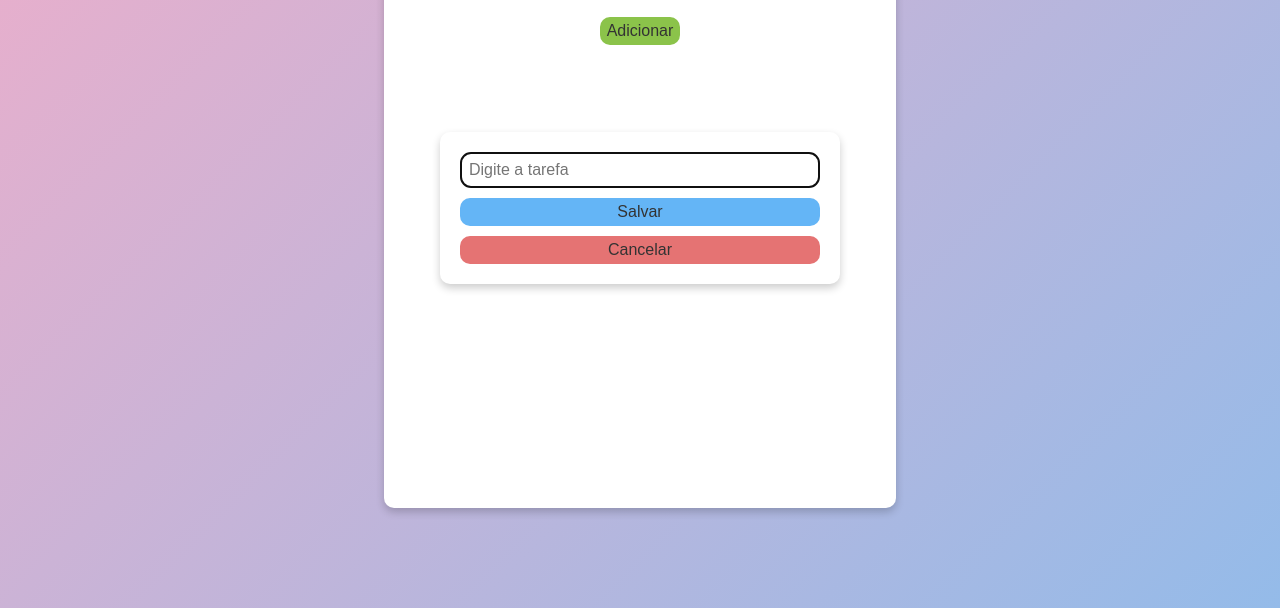
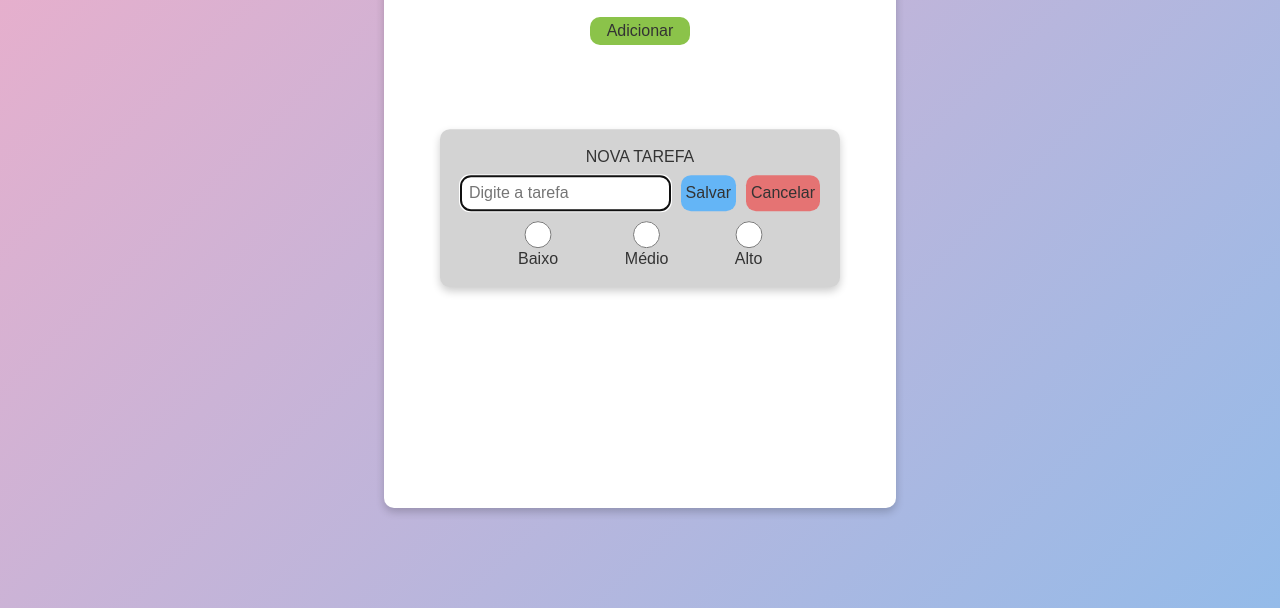
Before and after one commit to NickesMelo/lista-de-tarefas, a plain HTML site: page index.html in a window 1280 px wide. Both pictures are taken after a click on the button "Adicionar". Shown: the part 192-800 px from the top of the page. Drawn offline with Linux system fonts and the light colour scheme.

Commit message:
Adcionado grau de prioridade e css

```diff
--- a/assets/css/style.css
+++ b/assets/css/style.css
@@ -1,4 +1,3 @@
-/* Definição de variáveis para manter a consistência */
 :root {
     --primary-color: #8BC34A;
     --secondary-color: #64B5F6;
@@ -65,7 +64,7 @@ button {
 }
 
 #btn-add {
-    width: 80px;
+    width: 100px;
     background-color: var(--primary-color);
 }
 
@@ -140,7 +139,7 @@ button {
     top: 50%;
     left: 50%;
     transform: translate(-50%, -50%);
-    background-color: white;
+    background-color: lightgray;
     padding: var(--padding-medium);
     border-radius: var(--border-radius);
     box-shadow: var(--shadow);
@@ -150,10 +149,15 @@ button {
     text-align: center;
 }
 
+#modal-container-general h2{
+    text-transform: uppercase;
+}
+
 .modal-content {
     display: flex;
-    flex-direction: column;
+    flex-direction: line;
     gap: 10px;
+    margin-top: 10px;
 }
 
 #task-input {
@@ -162,6 +166,27 @@ button {
     border-radius: var(--border-radius);
     font-size: 1rem;
     width: 100%;
+}
+
+#section-level-priority {
+    display: flex;
+    justify-content: space-evenly;
+    margin-top: 10px;
+}
+
+#section-level-priority label[for='low']:hover {
+    text-decoration: solid underline #689F38 5px;
+    transition: all 0.3s ease-in-out
+}
+
+#section-level-priority label[for='middle']:hover {
+    text-decoration: solid underline #e1b12c 5px;
+    transition: all 0.3s ease-in-out
+}
+
+#section-level-priority label[for='high']:hover {
+    text-decoration: solid underline #D32F2F 5px;
+    transition: all 0.3s ease-in-out;
 }
 
 #btn-save-task {
@@ -188,7 +213,6 @@ button {
     display: none;
 }
 
-
 /* Responsividade */
 @media (max-width: 768px) {
     #container-general {
@@ -208,3 +232,13 @@ button {
         width: 80%;
     }
 }
+/* Estilização dos radio e checkbox */
+input[type=radio], input[type=checkbox]  {
+    border: 0px;
+    width: 100%;
+    height: 2em;
+}
+
+input[type=text] {
+    font-size: 1.1rem;
+}
--- a/index.html
+++ b/index.html
@@ -19,14 +19,29 @@
                 <!-- Modal -->
                 <div id="modal-container-general">
                     <div class="modal" id="modal">
+                        <h2>Nova Tarefa</h2>
                         <div class="modal-content">
-                            <input type="text" id="task-input" placeholder="Digite a tarefa"
-                                aria-label="Digite a tarefa">
+                            <input type="text" id="task-input" placeholder="Digite a tarefa" aria-label="Digite a tarefa">
                             <button id="btn-save-task" aria-label="Salvar a nova tarefa">Salvar</button>
                             <button id="btn-close-modal" aria-label="Cancelar a nova tarefa">Cancelar</button>
                         </div>
+                        <section id="section-level-priority">
+                            <div>
+                                <input type="radio" name="priority" id="low" value="Baixo">
+                                <label for="low">Baixo</label>
+                            </div>
+                            <div>
+                                <input type="radio" name="priority" id="middle" value="Médio">
+                                <label for="middle">Médio</label>
+                            </div>
+                            <div>
+                                <input type="radio" name="priority" id="high" value="Alto">
+                                <label for="high">Alto</label>
+                            </div>
+                        </section>
                     </div>
                 </div>
+
             </section>
             <section id="section-list">
                 <!-- To do list -->
```
